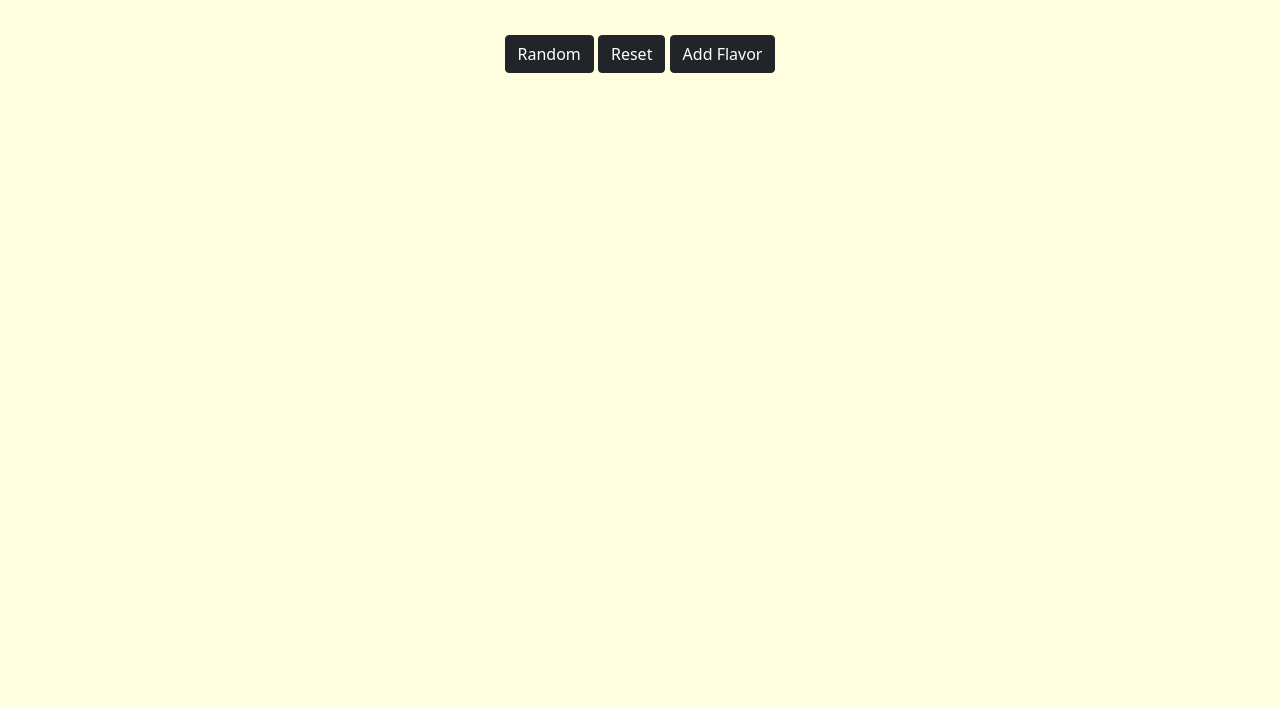
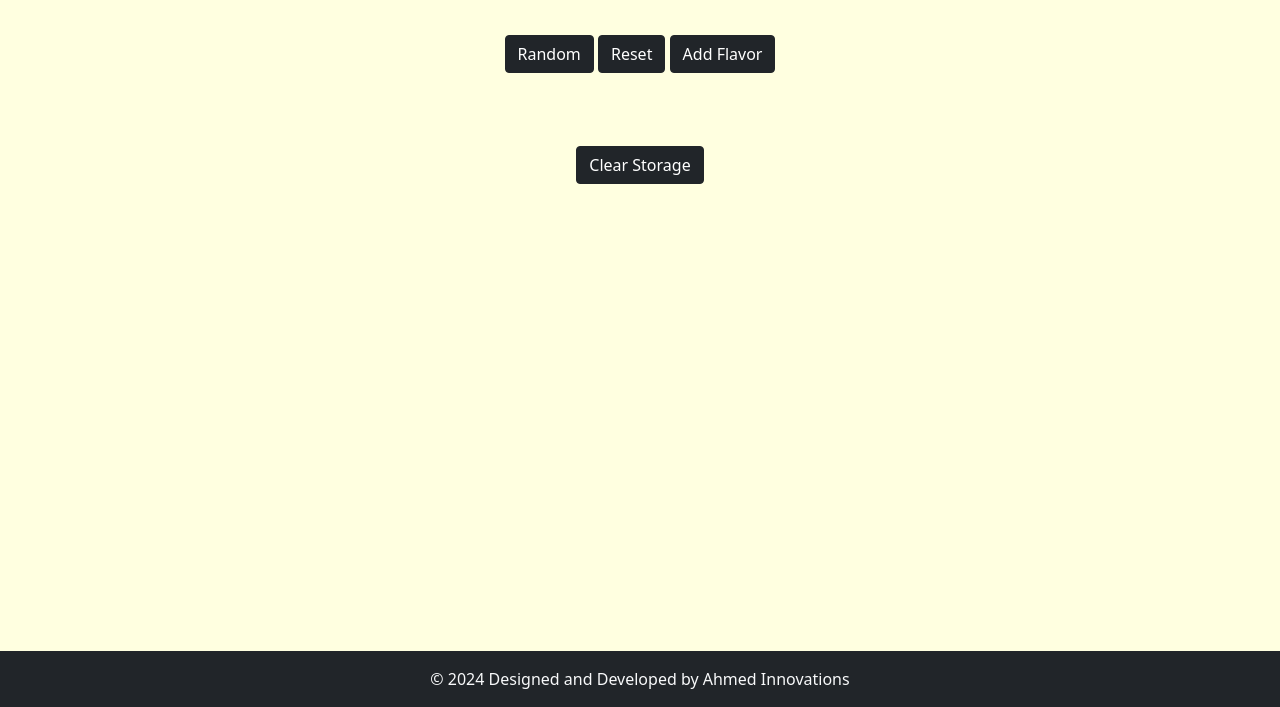
Before and after one commit to nahidahmed92/Flavor-Roulette, a plain HTML site: page index.html in a window 1280 px wide. Shown: the part 93-800 px from the top of the page. Drawn offline with nearby package versions, Linux system fonts and the light colour scheme.

Commit message:
add footer and move clear local storage button to bottom of container box

```diff
--- a/index.html
+++ b/index.html
@@ -103,10 +103,18 @@
     <div class="containerCard">
       <!-- dynamic boxes go here -->
     </div>
-    <script
-      src="https://cdn.jsdelivr.net/npm/bootstrap@5.1.3/dist/js/bootstrap.bundle.min.js"
-      integrity="sha384-ka7Sk0Gln4gmtz2MlQnikT1wXgYsOg+OMhuP+IlRH9sENBO0LRn5q+8nbTov4+1p"
-      crossorigin="anonymous"></script>
-    <script src="./assets/js/script.js"></script>
+    <div class="text-center mb-5">
+      <button id="clearStorage" class="btn btn-dark" onclick="clear()">Clear Storage</button>
+    </div>
+    <footer class="fixed-bottom mt-auto py-3 bg-dark">
+      <div class="container text-center">
+        <span class="text-light">© 2024 Designed and Developed by Ahmed Innovations</span>
+      </div>
+    </footer>
   </body>
+  <script
+    src="https://cdn.jsdelivr.net/npm/bootstrap@5.1.3/dist/js/bootstrap.bundle.min.js"
+    integrity="sha384-ka7Sk0Gln4gmtz2MlQnikT1wXgYsOg+OMhuP+IlRH9sENBO0LRn5q+8nbTov4+1p"
+    crossorigin="anonymous"></script>
+  <script src="./assets/js/script.js"></script>
 </html>
```
